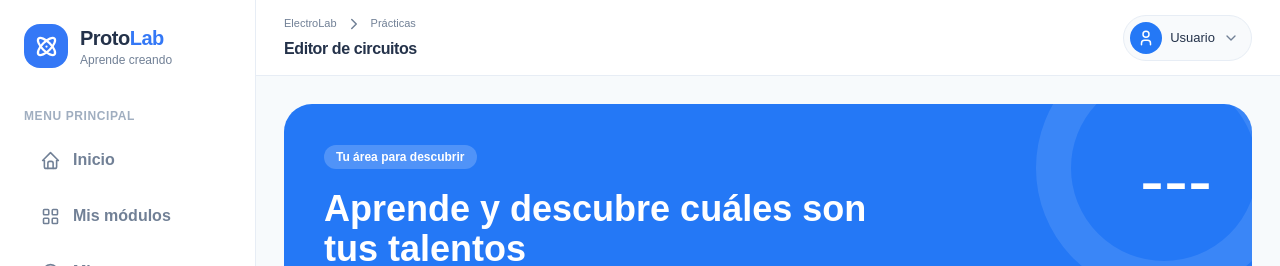
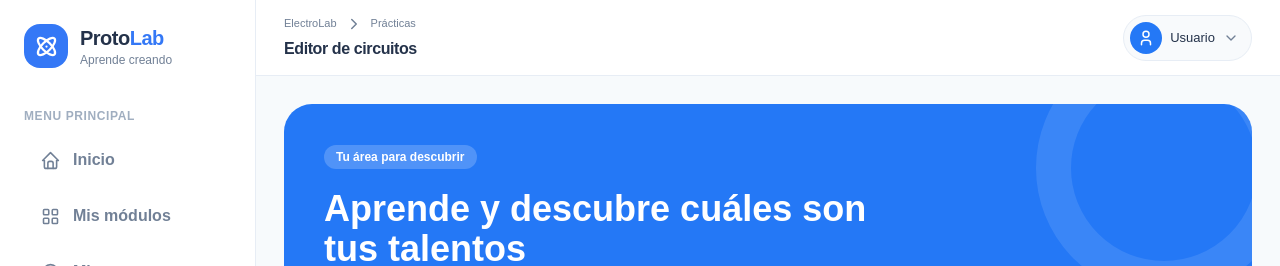
Before and after one commit to gkevinvargas/ProtoLab, a Next.js app: page /inicio in a window 1280 px wide. Shown: the top 266 px of the page. Built offline with nearby package versions, Linux system fonts and the light colour scheme; no server answers.

Commit message:
Sincronizacion de modulos y avances de robolab

```diff
--- a/app/(panel)/inicio/page.tsx
+++ b/app/(panel)/inicio/page.tsx
@@ -1,12 +1,11 @@
-
 "use client";
 
 import { useEffect, useState } from "react";
 import Link from "next/link";
 import type { ElementType } from "react";
 
-import robo01 from "@/app/(panel)/robolab/clase-teorica.json";
-import robo02 from "@/app/(panel)/robolab/RL-CT-02.json";
+import robo01 from "@/content/robolab/RB-CT-01-fundamentos-robotica.json";
+import robo02 from "@/content/robolab/RB-CT-02-sensores-decisiones.json";
 import electro01 from "@/lib/electrolab/clases/EL-CT-01-fundamentos-led.json";
 import electro02 from "@/lib/electrolab/clases/EL-CT-02-conexion-serie-led.json";
 import electro03 from "@/lib/electrolab/clases/EL-CT-03-ley-ohm-resistencia-led.json";
@@ -180,10 +179,8 @@ function leerResumenRuta() {
 
 export default function Home() {
   const [rutaConfirmada, setRutaConfirmada] = useState(false);
-
   const [resumenRuta, setResumenRuta] =
     useState<ReturnType<typeof leerResumenRuta>>(null);
-
   const [cargandoRuta, setCargandoRuta] = useState(true);
 
   useEffect(() => {
@@ -253,10 +250,6 @@ export default function Home() {
           aria-hidden="true"
           className="absolute -bottom-24 right-32 h-48 w-48 rounded-full bg-[#21B8A6] opacity-80"
         />
-
-        <div className="absolute right-10 top-10 hidden text-7xl sm:block">
-          ---
-        </div>
       </section>
 
       {/* AVANCE GENERAL */}
@@ -272,7 +265,6 @@ export default function Home() {
         </div>
 
         <div className="grid gap-4 sm:grid-cols-2">
-
           <div className="rounded-2xl border border-[#E7EDF5] bg-white p-5">
             <p className="text-sm text-[#718096]">
               Módulos disponibles
@@ -346,8 +338,8 @@ export default function Home() {
                           clase.completada
                             ? "border-emerald-200 bg-emerald-50 text-emerald-900"
                             : clase.id === resumenRuta.siguiente?.id
-                              ? "border-blue-200 bg-blue-50 text-blue-900"
-                              : "border-slate-200 bg-slate-50 text-slate-700"
+                            ? "border-blue-200 bg-blue-50 text-blue-900"
+                            : "border-slate-200 bg-slate-50 text-slate-700"
                         }`}
                       >
                         <p className="font-medium">
@@ -359,8 +351,8 @@ export default function Home() {
                           {clase.completada
                             ? "Completada"
                             : clase.id === resumenRuta.siguiente?.id
-                              ? "Siguiente"
-                              : "Pendiente"}
+                            ? "Siguiente"
+                            : "Pendiente"}
                         </p>
                       </li>
                     ))}
@@ -417,7 +409,6 @@ export default function Home() {
         )}
 
         <div className="grid gap-5 sm:grid-cols-2">
-
           {modules.map((module) => {
             const esDiagnostico = module.href === "/diagnostico";
             const disponible = esDiagnostico || rutaConfirmada;
```
